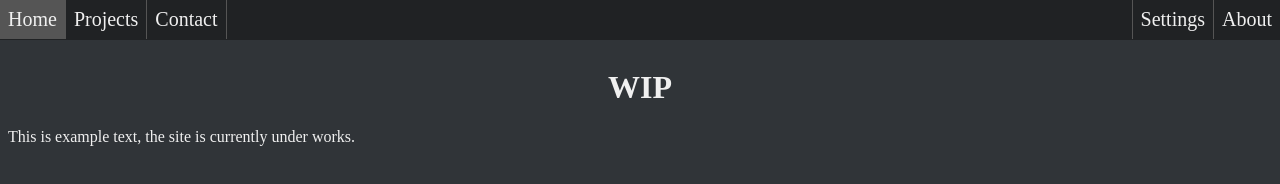
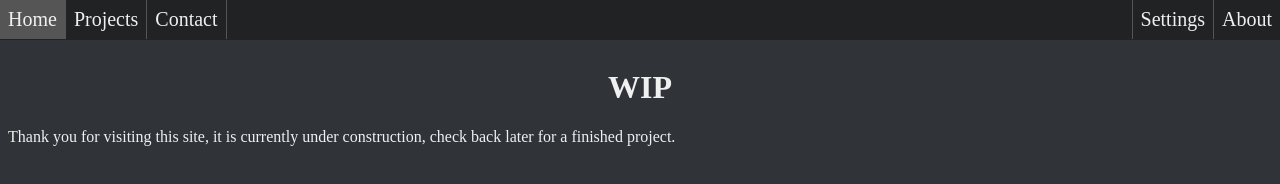
Before and after one commit to GreatGameGal/html-greatgamegal.com, a plain HTML site: page index.html in a window 1280 px wide. Drawn offline with Linux system fonts and the light colour scheme.

Commit message:
Updated index text.

```diff
--- a/index.html
+++ b/index.html
@@ -18,7 +18,7 @@
     </ul>
     <div id="mainContent">
       <h1 style="text-align: center">WIP</h1>
-      <p>This is example text, the site is currently under works.</p>
+      <p>Thank you for visiting this site, it is currently under construction, check back later for a finished project.</p>
     </div>
   </body>
 </html>
```
